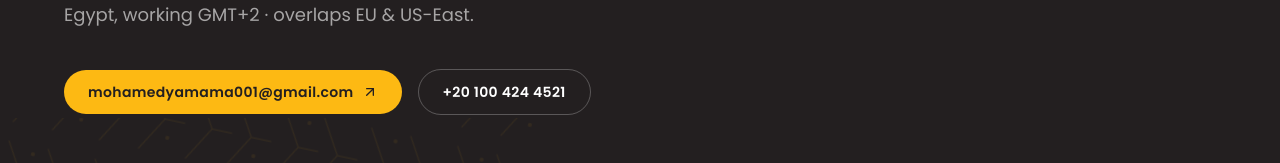
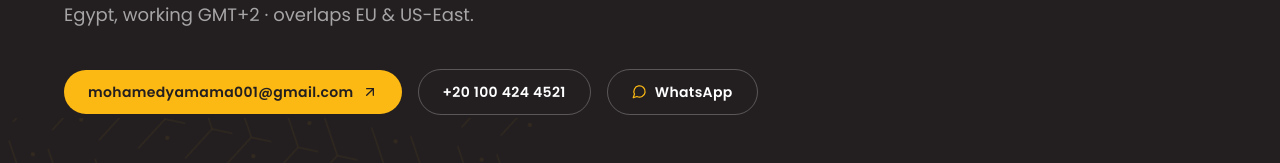
Before and after one commit to yamama0/yamama-portfolio, a Next.js app: page / in a window 1280 px wide. Shown: the part 7564-7727 px from the top of the page. Built offline with nearby package versions, Linux system fonts and the light colour scheme.

Commit message:
Add WhatsApp contact button next to call

```diff
--- a/components/Contact.tsx
+++ b/components/Contact.tsx
@@ -1,5 +1,5 @@
 import Link from "next/link";
-import { ArrowUpRight, Github, Linkedin, Mail } from "lucide-react";
+import { ArrowUpRight, Github, Linkedin, Mail, MessageCircle } from "lucide-react";
 import { profile } from "@/lib/data/profile";
 import { Reveal } from "./ui/Reveal";
 import { DovePattern, Logo } from "./ui/Logo";
@@ -48,6 +48,15 @@ export function Contact() {
             <a href={`tel:${profile.phone.replace(/\s/g, "")}`} className="btn-outline">
               {profile.phone}
             </a>
+            <a
+              href={`https://wa.me/${profile.phone.replace(/[\s+]/g, "")}`}
+              target="_blank"
+              rel="noreferrer"
+              className="btn-outline group"
+            >
+              <MessageCircle size={15} className="text-gold" />
+              WhatsApp
+            </a>
           </div>
         </Reveal>
 
```
